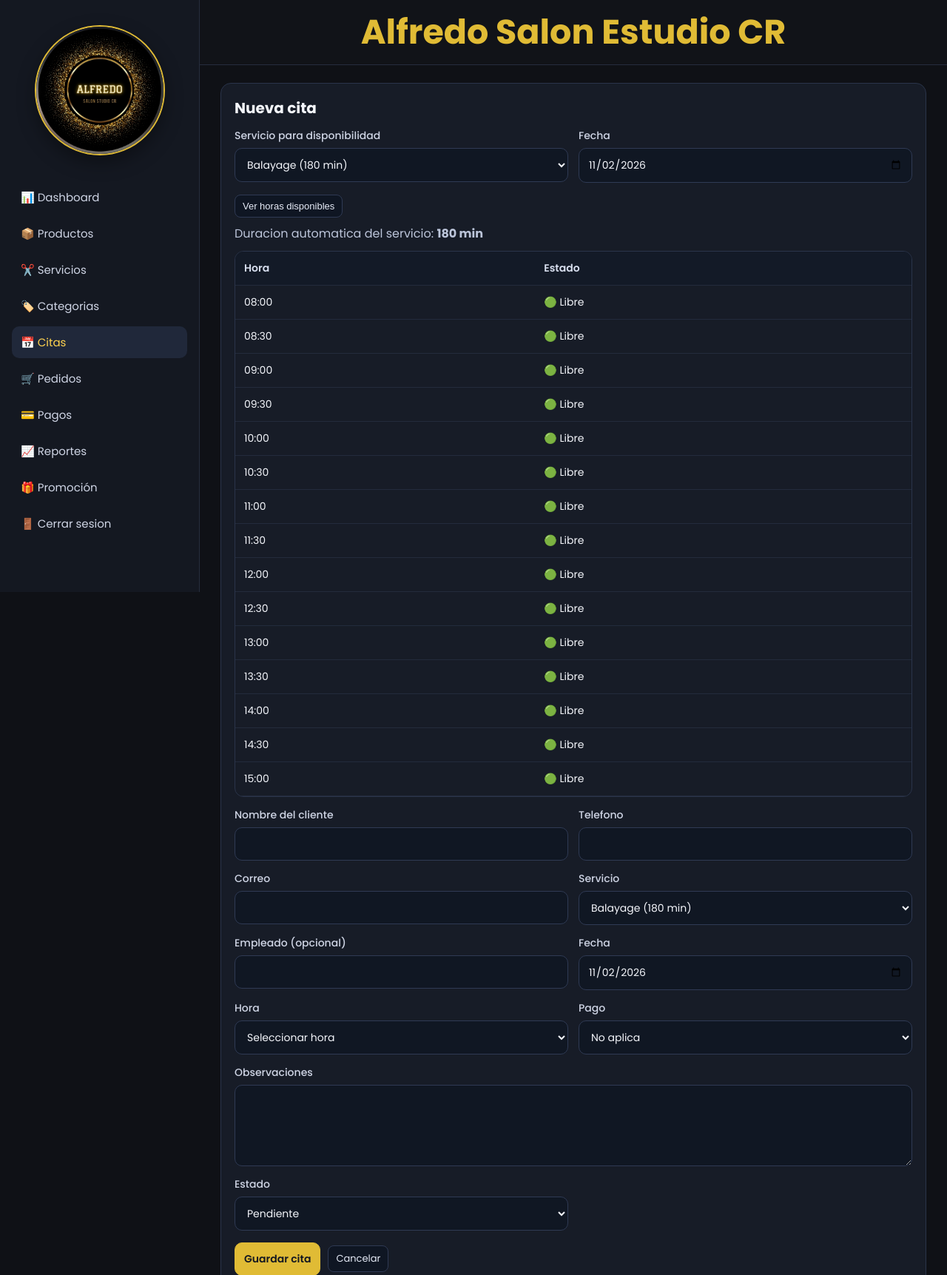
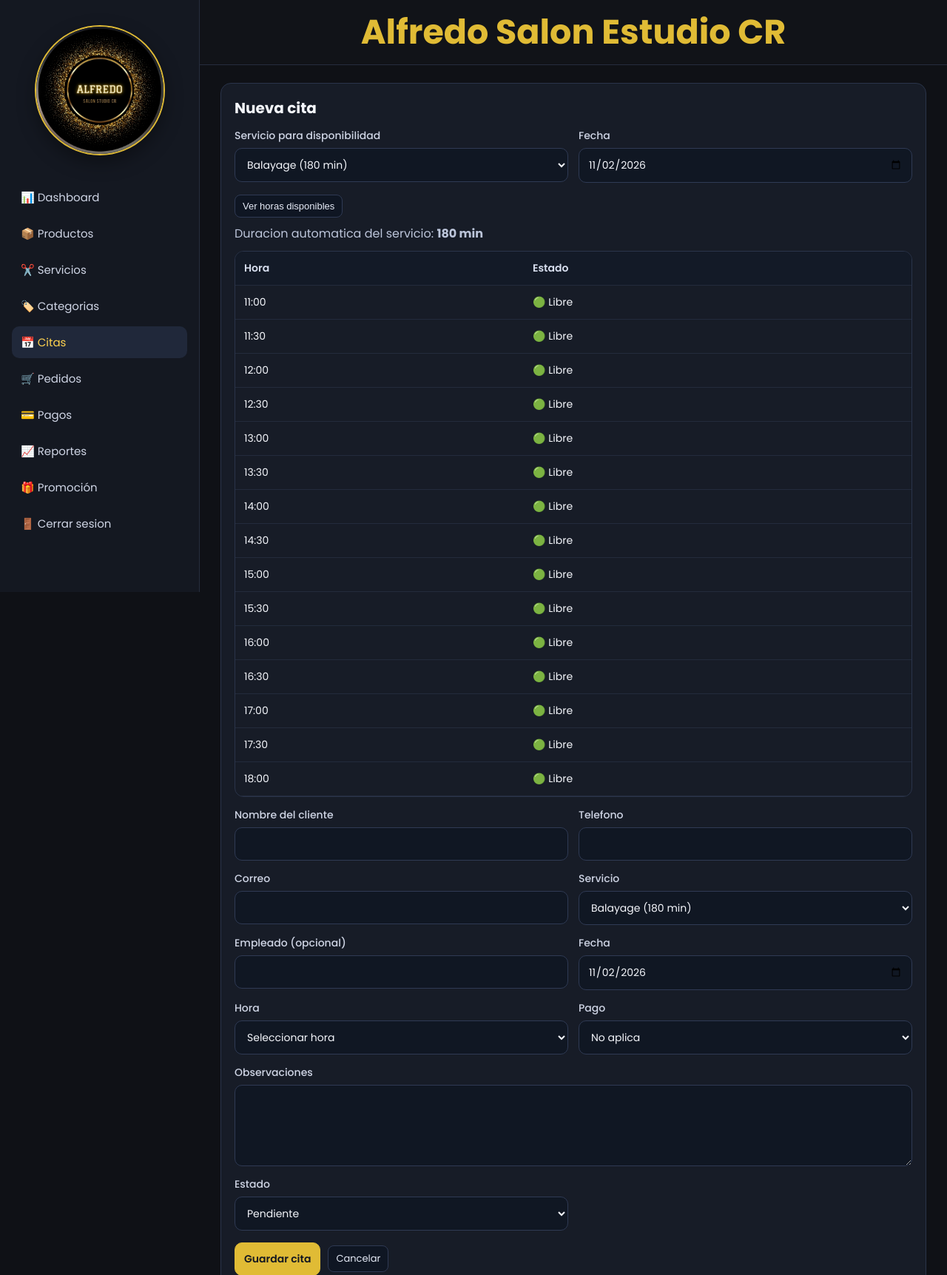
Before and after one commit to Orlando211995/SalonBelleza, a PHP site: page /Admin/citas/agregar.php in a window 1280 px wide. Shown: the top 1723 px of the page at 74% size. Run offline with PHP 8.4, Linux system fonts and the light colour scheme; a user stored in the database is signed in; data comes from the database, SQL or seed files in the repository; data that the repository does not hold is empty; some libraries are stand-ins or nearby versions.

Commit message:
Actualizar horario del salon en citas, contacto y agenda
Co-authored-by: Copilot <223556219+Copilot@users.noreply.github.com>

```diff
--- a/Admin/citas/_agenda.php
+++ b/Admin/citas/_agenda.php
@@ -415,10 +415,10 @@ function horario_salon_por_fecha(string $fechaYmd): ?array
     }
 
     if ($diaSemana === 6) {
-        return ['apertura' => '08:00', 'cierre' => '16:00', 'intervalo' => 30];
+        return ['apertura' => '09:00', 'cierre' => '18:00', 'intervalo' => 30];
     }
 
-    return ['apertura' => '08:00', 'cierre' => '18:00', 'intervalo' => 30];
+    return ['apertura' => '11:00', 'cierre' => '21:00', 'intervalo' => 30];
 }
 
 function timestamp_cita(string $fecha, string $hora): int
--- a/SalonBelleza/cita.php
+++ b/SalonBelleza/cita.php
@@ -117,7 +117,7 @@ include(__DIR__ . '/../Includes/menu.php');
 				<h3>Reserva tu cita</h3>
 				<p>Agenda tu cita en linea. El sistema te muestra solo horas disponibles segun el servicio.</p>
 				<p>WhatsApp: 8910-2422</p>
-				<p>Horario del salon: Lunes a Viernes 08:00 AM - 06:00 PM, Sabado 08:00 AM - 04:00 PM, Domingo cerrado.</p>
+				<p>Horario del salon: Lunes a Viernes 11:00 AM - 09:00 PM, Sabado 09:00 AM - 06:00 PM, Domingo cerrado.</p>
 
 				<a href="https://wa.me/50689102422?text=Hola%20quiero%20reservar%20una%20cita." class="btn-whatsapp" target="_blank" rel="noopener noreferrer">
 					<i class="bi bi-whatsapp"></i> Reservar por WhatsApp
--- a/SalonBelleza/contacto.php
+++ b/SalonBelleza/contacto.php
@@ -45,7 +45,7 @@ include(__DIR__ . '/../Includes/menu.php');
 				</p>
 
 				<p>
-					Horario: Lunes a Sabado, 9:00 AM - 7:00 PM
+					Horario del salon: Lunes a Viernes 11:00 AM - 09:00 PM, Sabado 09:00 AM - 06:00 PM, Domingo cerrado.
 				</p>
 
 				<a href="https://wa.me/50689102422?text=Hola%20Alfredo%20Salon%20Estudio%20CR%2C%20quiero%20informacion." class="btn-whatsapp" target="_blank" rel="noopener noreferrer">
```
